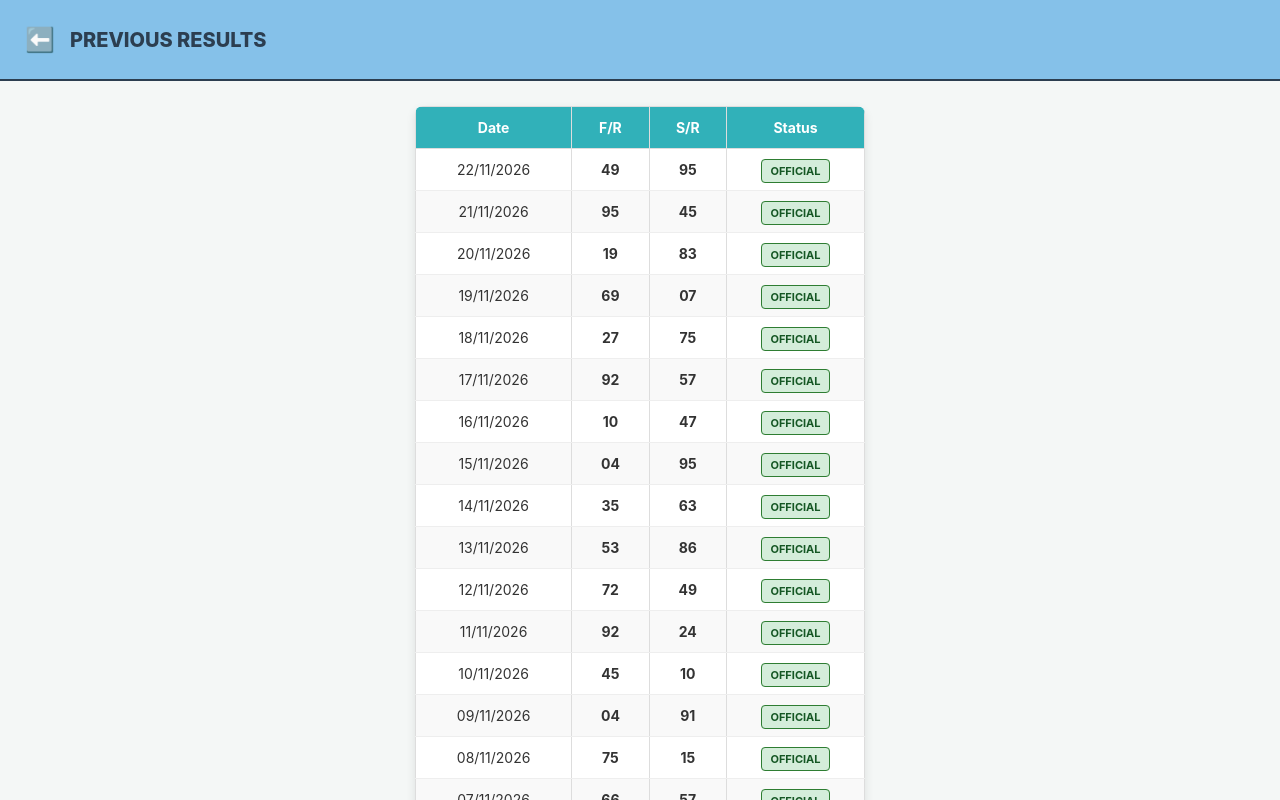
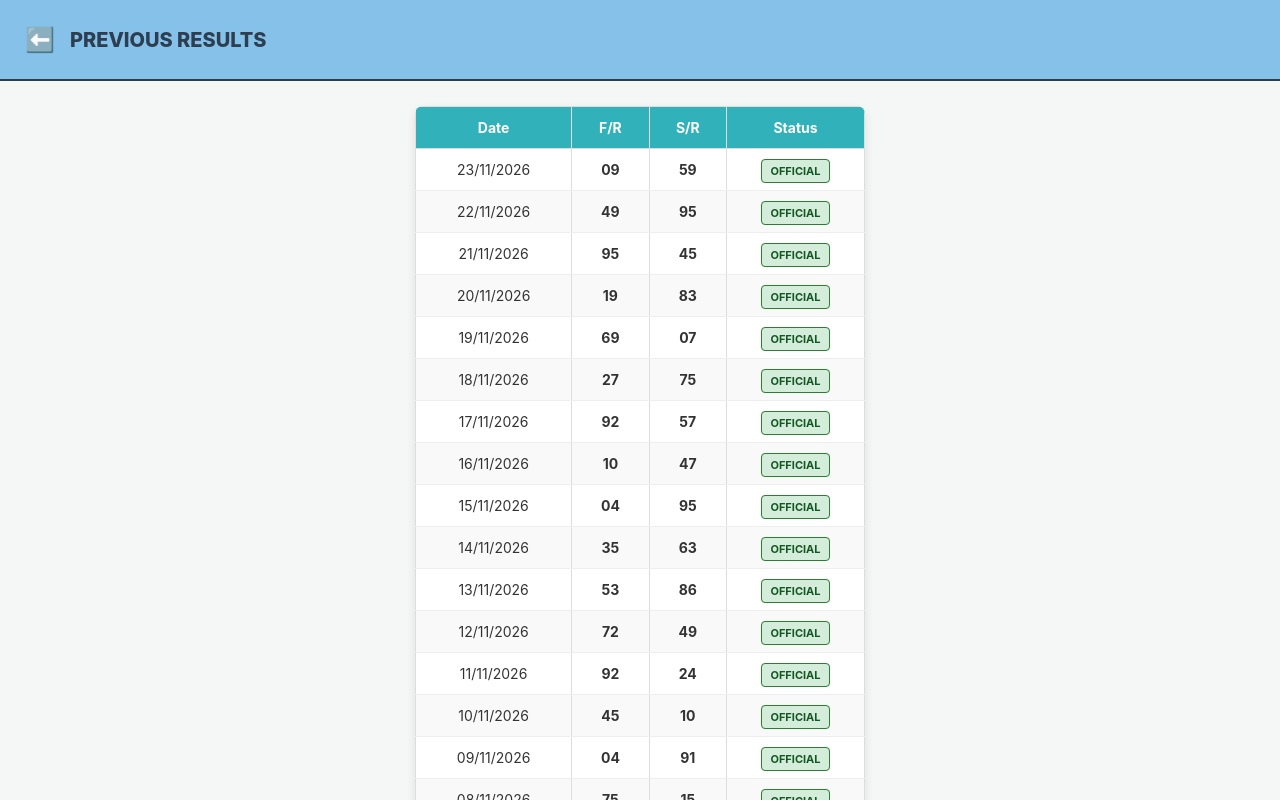
Before and after one commit to DHIRAJWARY/morning-teer, a plain HTML site: page previous-results.html in a window 1280 px wide. Shown: the top 800 px of the page. Drawn offline with Linux system fonts and the light colour scheme; no server answers.

Commit message:
Add new results for November 2026

```diff
--- a/previous-results.html
+++ b/previous-results.html
@@ -41,6 +41,7 @@
                 </tr>
             </thead>
             <tbody id="history-body">
+                <tr><td>23/11/2026</td><td><strong>09</strong></td><td><strong>59</strong></td><td><span class="badge-confirmed">OFFICIAL</span></td></tr>
                 <tr><td>22/11/2026</td><td><strong>49</strong></td><td><strong>95</strong></td><td><span class="badge-confirmed">OFFICIAL</span></td></tr>
                 <tr><td>21/11/2026</td><td><strong>95</strong></td><td><strong>45</strong></td><td><span class="badge-confirmed">OFFICIAL</span></td></tr>
                 <tr><td>20/11/2026</td><td><strong>19</strong></td><td><strong>83</strong></td><td><span class="badge-confirmed">OFFICIAL</span></td></tr>
```
